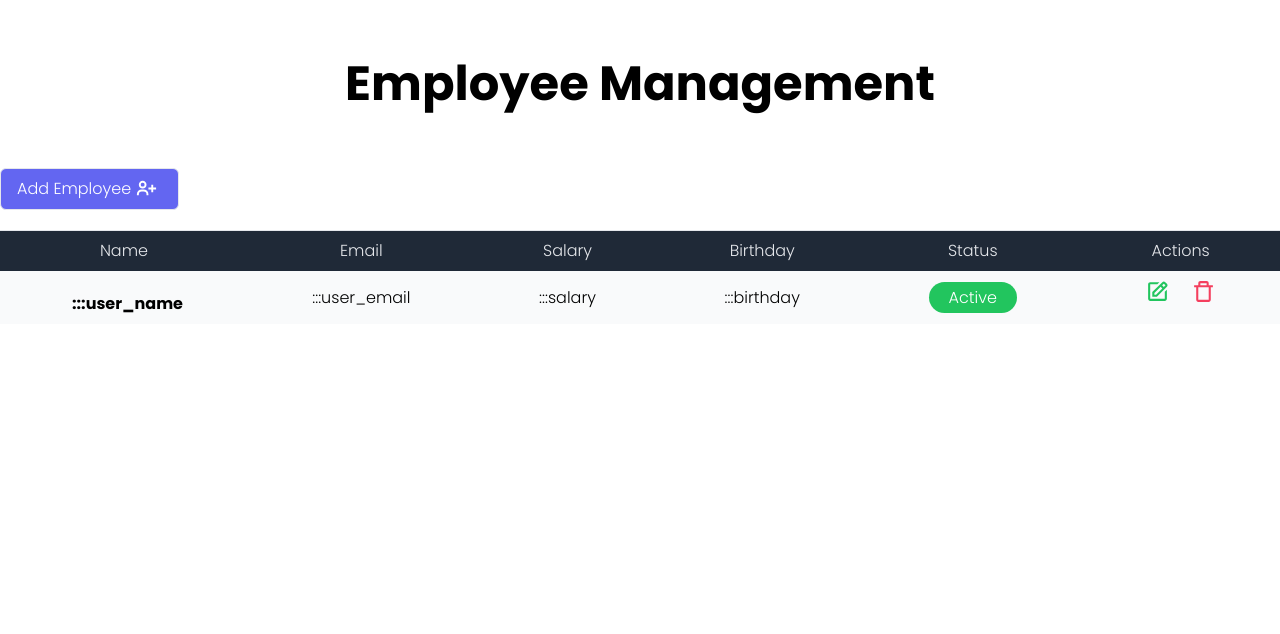
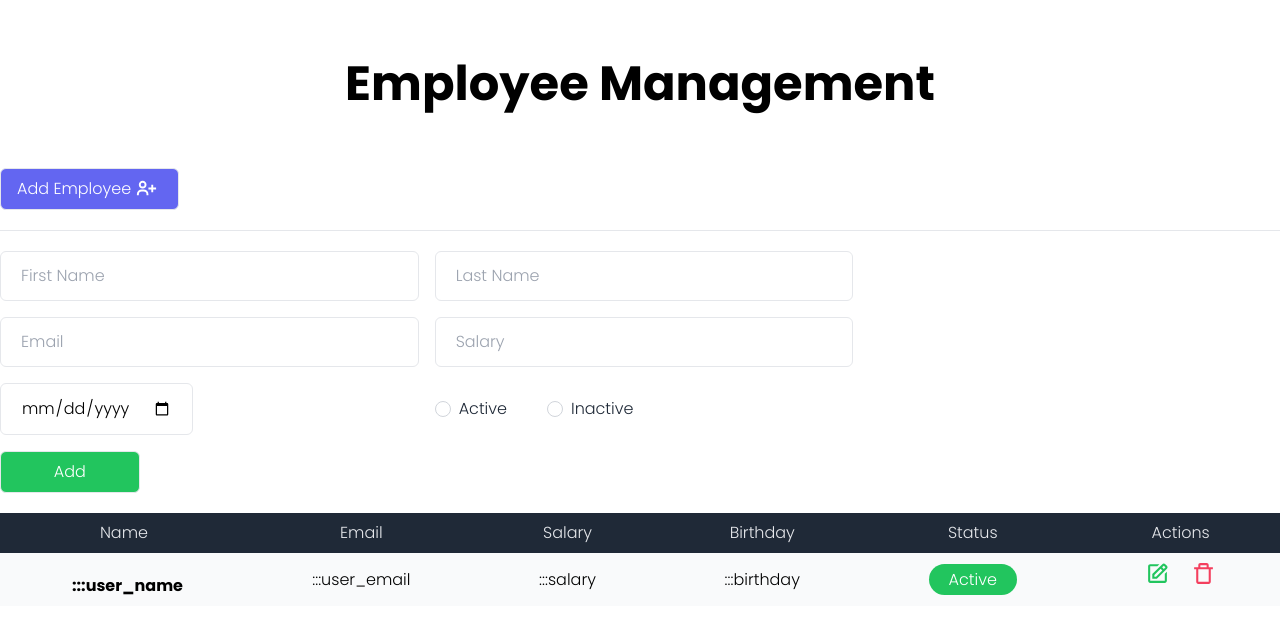
Before and after one commit to drili/next_js_crud_app, a Next.js app: page / in a window 1280 px wide. Shown: the top 634 px of the page. Built offline with nearby package versions, Linux system fonts and the light colour scheme.

Commit message:
:art: Init e#4

```diff
--- /dev/null
+++ b/components/form.js
@@ -0,0 +1,35 @@
+export default function Form() {
+    return (
+        <form className="grid lg:grid-cols-2 w-4/6 gap-4">
+            <div className="input-type">
+                <input className="border w-full px-5 py-3 focus:outline-none rounded-md" type="text" name="firstname" placeholder="First Name" />
+            </div>
+            <div className="input-type">
+                <input className="border w-full px-5 py-3 focus:outline-none rounded-md" type="text" name="lastname" placeholder="Last Name" />
+            </div>
+            <div className="input-type">
+                <input className="border w-full px-5 py-3 focus:outline-none rounded-md" type="text" name="email" placeholder="Email" />
+            </div>
+            <div className="input-type">
+                <input className="border w-full px-5 py-3 focus:outline-none rounded-md" type="text" name="salary" placeholder="Salary" />
+            </div>
+            <div className="input-type">
+                <input className="border px-5 py-3 focus:outline-none rounded-md" type="date" name="date"/>
+            </div>
+
+            <div className="flex gap-10 items-center">
+                <div className="form-check">
+                    <input className="form-check-input appearance-none rounded-full h-4 w-4 border border-gray-300 bg-white checked:bg-green-500 checked:border-green-500 focus:outline-none transition duration-200 mt-1 align-top bg-no-repeat bg-center bg-content float-left mr-2 cursor-pointer" value="Active" id="radioDefault1" type="radio" name="status"/>
+                    <label htmlFor="radioDefault1" className="inline-block text-gray-800">Active</label>
+                </div>
+
+                <div className="form-check">
+                    <input className="form-check-input appearance-none rounded-full h-4 w-4 border border-gray-300 bg-white checked:bg-green-500 checked:border-green-500 focus:outline-none transition duration-200 mt-1 align-top bg-no-repeat bg-center bg-content float-left mr-2 cursor-pointer" value="Inactive" id="radioDefault2" type="radio" name="status"/>
+                    <label htmlFor="radioDefault2" className="inline-block text-gray-800">Inactive</label>
+                </div>
+            </div>
+
+            <button className="flex justify-center text-md w-2/6 bg-green-500 text-white px-4 py-2 border rounded-md hover:bg-gray-50 hover:border-green-500 hover:text-green-500">Add</button>
+        </form>
+    )
+}
--- a/pages/index.js
+++ b/pages/index.js
@@ -1,6 +1,7 @@
 import Head from 'next/head'
 import { BiUserPlus } from 'react-icons/bi'
 import Table from '../components/table'
+import Form from '../components/form'
 
 export default function Home() {
     return (
@@ -18,8 +19,11 @@
                     <div className="left flex gap-3">
                         <button className="flex bg-indigo-500 text-white px-4 py-2 border rounded-md hover:bg-gray-50 hover:border-indigo-500 hover:text-indigo-500">Add Employee <span className="px-1"><BiUserPlus size={23}></BiUserPlus></span></button>
                     </div>
+                </div>
 
-                    {/* --- Collapsable form */}
+                {/* --- Collapsable form */}
+                <div className="container mx-auto py-5">
+                    <Form></Form>
                 </div>
 
                 {/* --- Table */}
```
